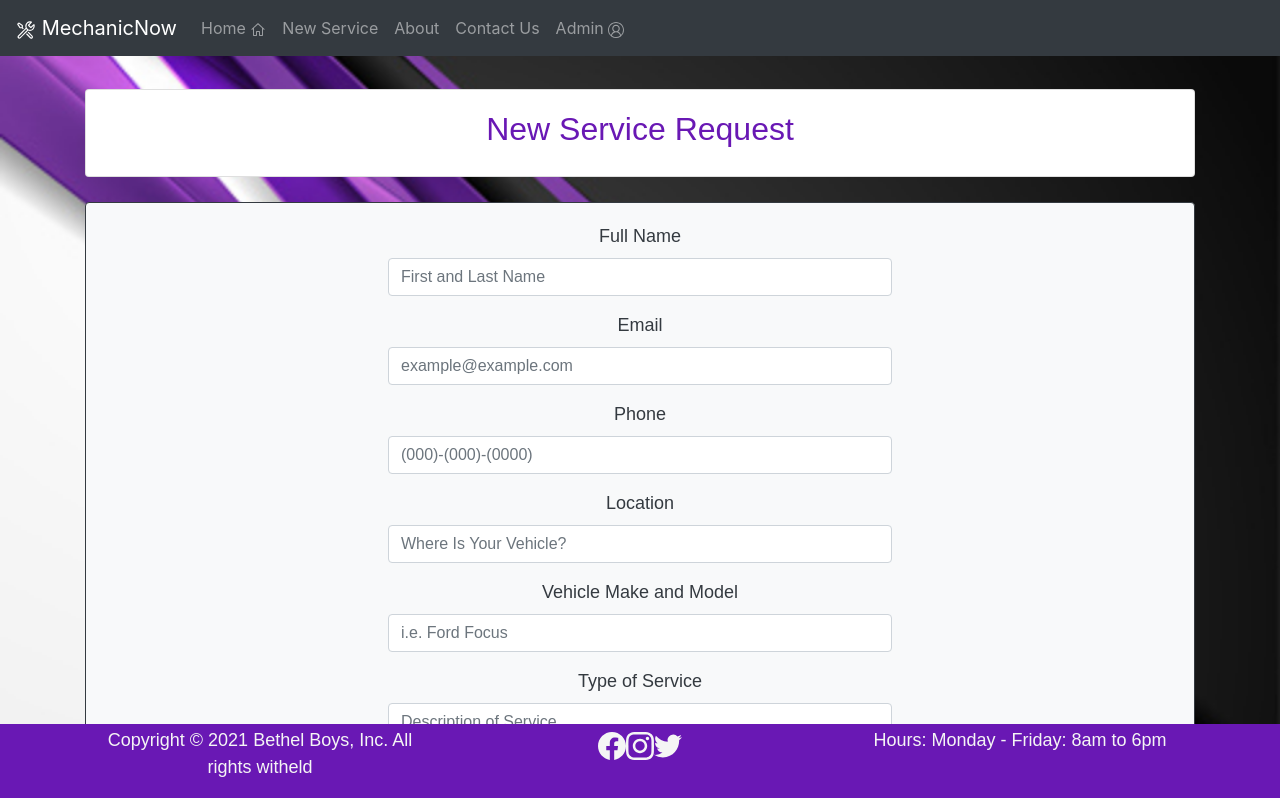
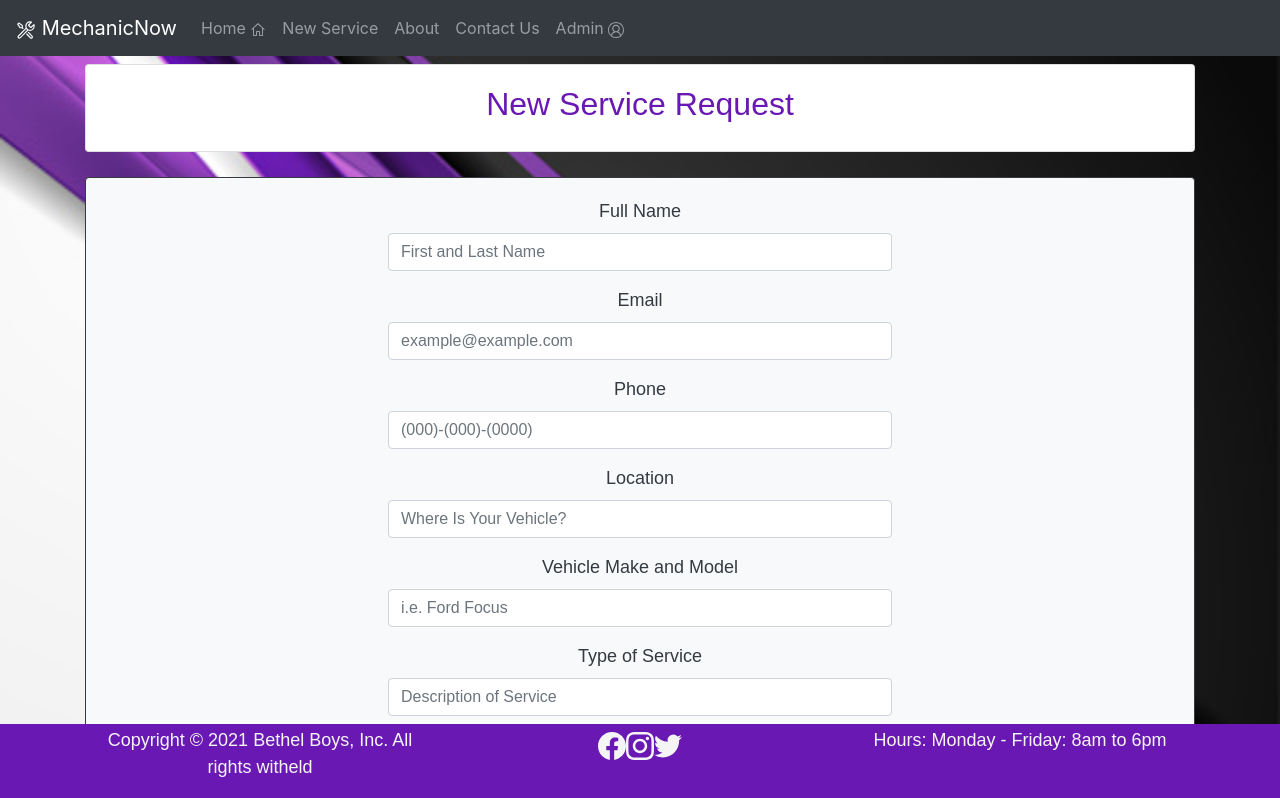
Before and after one commit to bethel-school-of-technology/team-ramsey-rebels-frontend, a React (Create React App) app: page /newrequest in a window 1280 px wide. Shown: the top 798 px of the page. Built offline with nearby package versions, Linux system fonts and the light colour scheme; no server answers; a web font is replaced by a local one.

Commit message:
margin bottom on req-container

```diff
--- a/src/App.css
+++ b/src/App.css
@@ -48,9 +48,13 @@ p {
 .contact-h2,
 .about-h2,
 .req-h2 .req-card,
-.req-container,
+
 .admin-container {
   margin: 25px;
+}
+
+.req-container {
+  margin-bottom: 25px;
 }
 
 .service-card,
```
